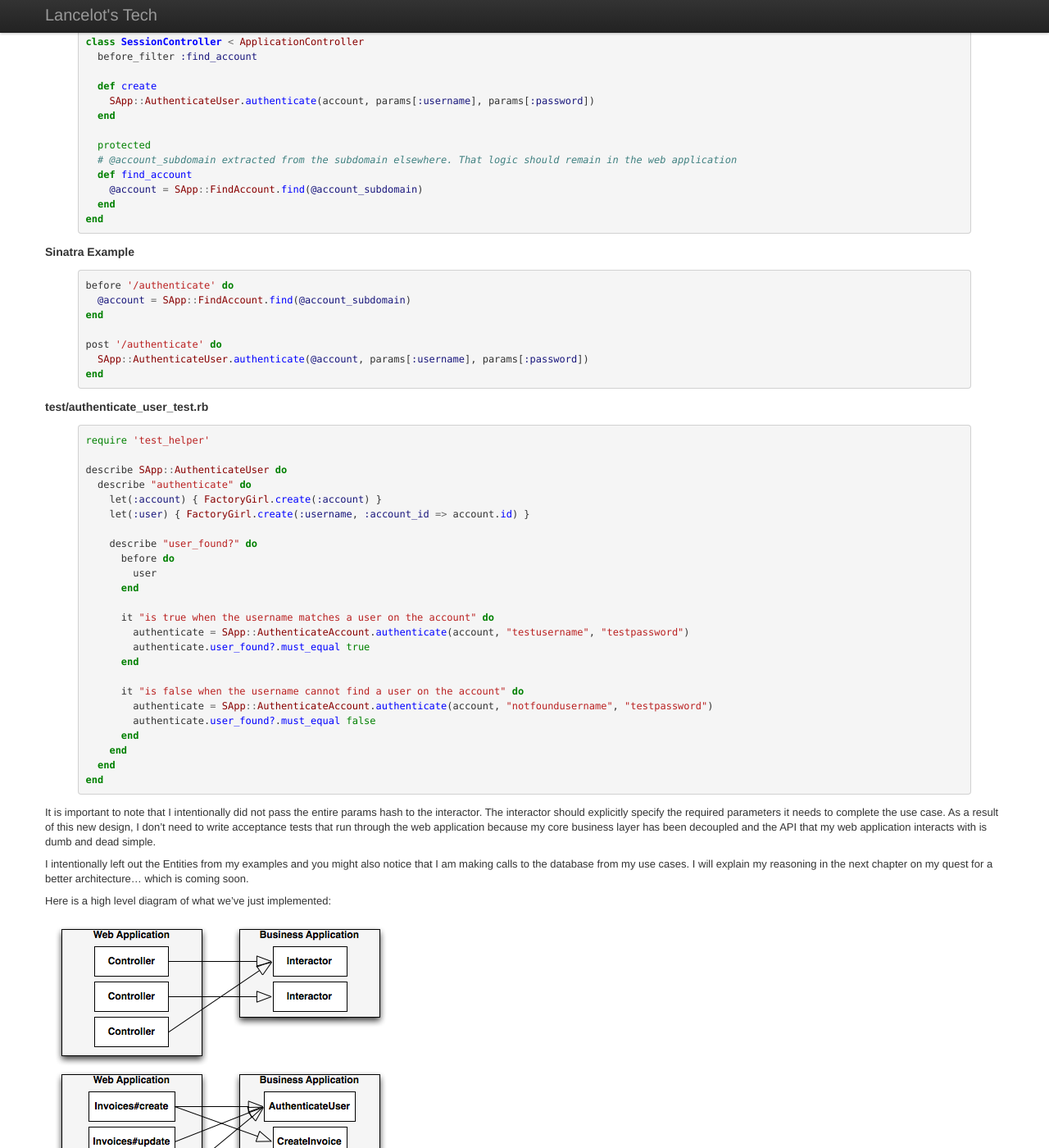
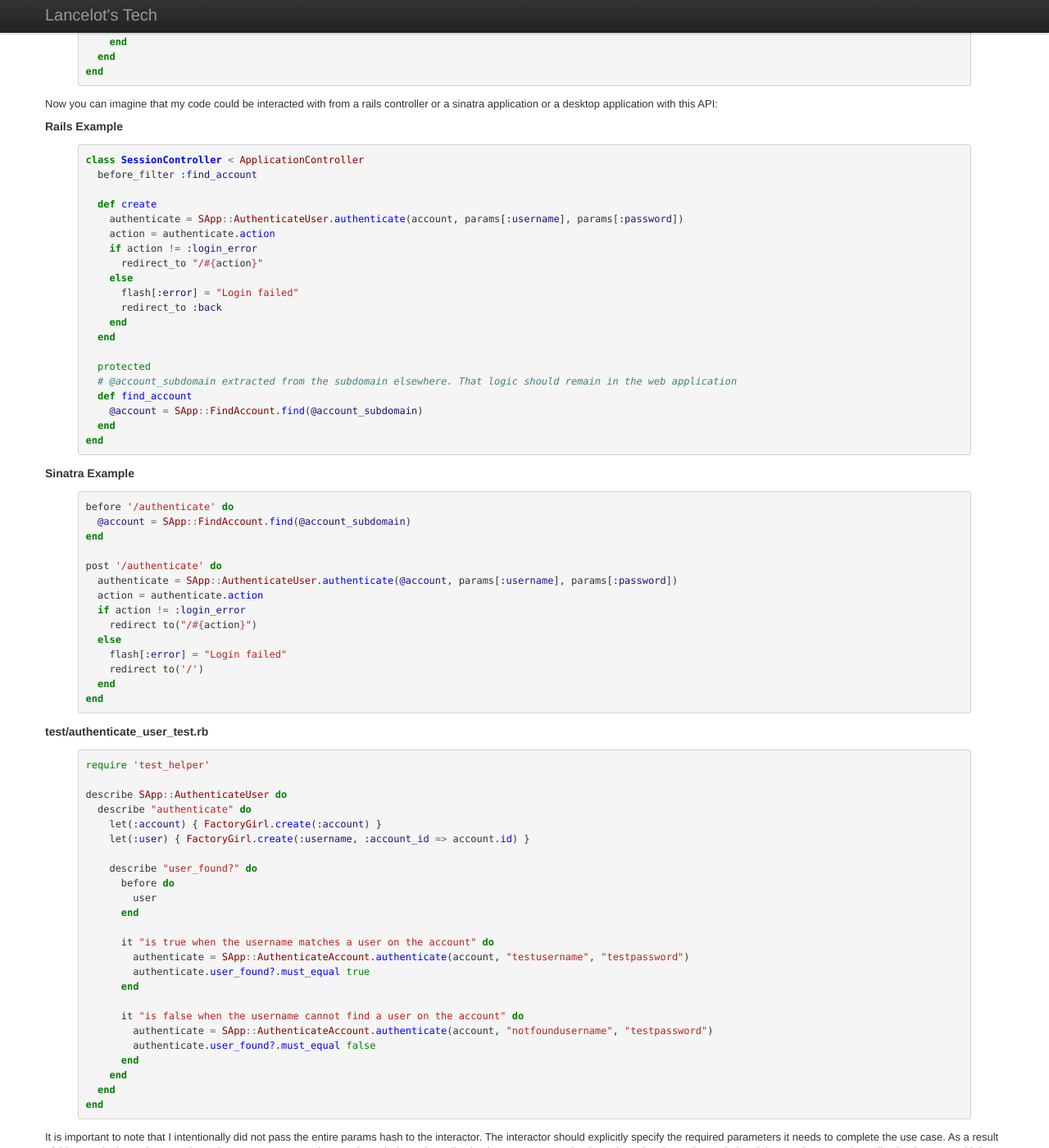
Before and after one commit to lancecarlson/lancecarlson.github.com, a Jekyll site: the page built from _posts/2012-05-15-decoupling-business-logic-from-the-web-application.md, in a window 1280 px wide and 1400 px high, scrolled down 1160 px. Shown: the whole window at 82% size. Built offline with Jekyll 4.4.1, drawn with Linux system fonts in a browser that asks for light colours; comment, search, counter and statistics services are not loaded; some of the changed text lies outside the part shown.

Commit message:
Tweaks to code examples

```diff
--- a/_posts/2012-05-15-decoupling-business-logic-from-the-web-application.md
+++ b/_posts/2012-05-15-decoupling-business-logic-from-the-web-application.md
@@ -34,11 +34,17 @@ Uncle Bob's talk inspired me to try to isolate away my business rules into a sep
 module SApp
   module AuthenticateUser
     class << self
+      attr_reader :action
       def authenticate(account, username, password)
         @account, @username, @password = account, username, password
 
         find_account
-        # More authentication logic
+
+        if account_found? && valid_credentials?
+          view_success
+        else
+          view_login_error
+        end
       end
 
       # some methods like this:
@@ -69,7 +77,14 @@ class SessionController < ApplicationController
   before_filter :find_account
 
   def create
-    SApp::AuthenticateUser.authenticate(account, params[:username], params[:password])
+    authenticate = SApp::AuthenticateUser.authenticate(account, params[:username], params[:password])
+    action = authenticate.action
+    if action != :login_error
+      redirect_to "/#{action}"
+    else
+      flash[:error] = "Login failed"
+      redirect_to :back
+    end
   end
 
   protected
@@ -87,7 +102,14 @@ before '/authenticate' do
 end
 
 post '/authenticate' do
-  SApp::AuthenticateUser.authenticate(@account, params[:username], params[:password])
+  authenticate = SApp::AuthenticateUser.authenticate(@account, params[:username], params[:password])
+  action = authenticate.action
+  if action != :login_error
+    redirect to("/#{action}")
+  else
+    flash[:error] = "Login failed"
+    redirect to('/')
+  end
 end
 {% endhighlight %}
 
@@ -123,7 +145,7 @@ It is important to note that I intentionally did not pass the entire params hash
 
 I intentionally left out the Entities from my examples and you might also notice that I am making calls to the database from my use cases. I will explain my reasoning in the next chapter on my quest for a better architecture... which is coming soon.
 
-Here is a high level diagram of what we've just implemented:
+Here is a high level diagram of the idea:
 
 <img src="/img/interactors.png">
 
```
Also changed, not shown: other parts of _posts/2012-05-15-decoupling-business-logic-from-the-web-application.md (+2 -0 lines).
